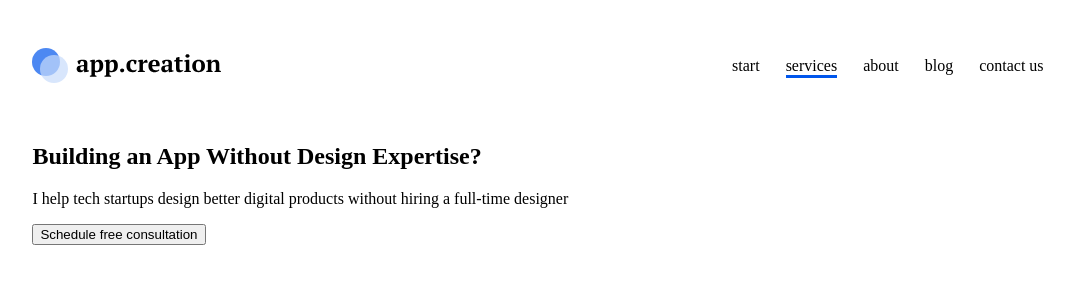
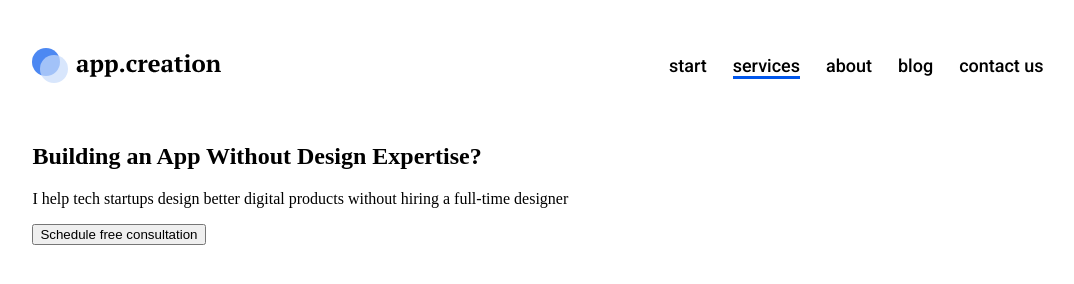
Before and after one commit to WebHeroSchool/html-css-2-0, a plain HTML site: page index.html in a window 1280 px wide. Shown: the whole page, without its empty margins (102-1176 px from the left). Drawn offline with Linux system fonts and the light colour scheme.

Commit message:
исправление отступов и шрифта для меню

```diff
--- a/index.html
+++ b/index.html
@@ -4,7 +4,7 @@
     <meta charset="utf-8">
     <title>Мой сайт</title>
     <link rel="stylesheet" href="styles.css">
-    <link rel="stylesheet" href="https://fonts.googleapis.com/css2?family=Roboto">
+    <link href="https://fonts.googleapis.com/css2?family=Roboto:wght@500&display=swap" rel="stylesheet">
     <link rel="stylesheet" href="fonts.css">
   </head>
   <body>
--- a/styles.css
+++ b/styles.css
@@ -2,31 +2,37 @@
   width: 80%;
   margin: auto;
 }
+
 .header {
   display: flex;
   justify-content: space-between;
   padding: 40px 0;
 }
+
 .logo {
   width: 190px;
   height: 35px;
   background: url('img/logo.svg');
 }
+
 .menu {
   display: flex;
   align-items: center;
 }
+
 .menu__link {
   position: relative;
   margin-right: 26px;
-  font-family: 500 18px/21px 'Roboto', sans-serif, arial, helvetica;
+  font: 500 18px/21px 'Roboto', sans-serif, arial, helvetica;
   text-decoration: none;
   color: #000;
   transition: opacity .5s;
 }
+
 .menu__link:last-child {
   margin-right: 0;
 }
+
 .menu__link_active::after {
   position: absolute;
   display: block;
@@ -34,20 +40,13 @@
   left: 0;
   width: 100%;
   height: 3px;
-  background: #0056EC;
+  background: #0056ec;
 }
+
 .menu__link:hover {
   opacity: .5;
 }
-.menu__link:hover::after {
-  position: absolute;
-  display: block;
-  content: '';
-  left: 0;
-  width: 100%;
-  height: 3px;
-  background: #0056EC;
-}
+
 .menu__link::after {
   position: absolute;
   display: block;
@@ -55,11 +54,23 @@
   left: 0;
   width: 0;
   height: 3px;
-  background: #0056EC;
+  background: #0056ec;
   opacity: 0;
   transition: opacity .5s, width .5s;
 }
-.menu__link:hover::after, .menu__link_active::after {
+
+.menu__link:hover::after {
+  position: absolute;
+  display: block;
+  content: '';
+  left: 0;
+  width: 0;
+  height: 3px;
+  background: #0056ec;
+}
+
+.menu__link:hover::after,
+.menu__link_active::after {
   opacity: 1;
   width: 100%;
 }
```
